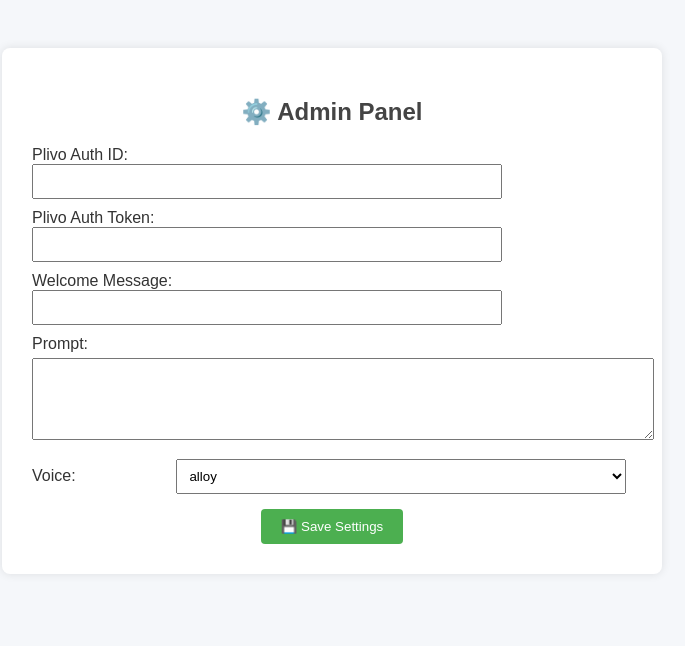
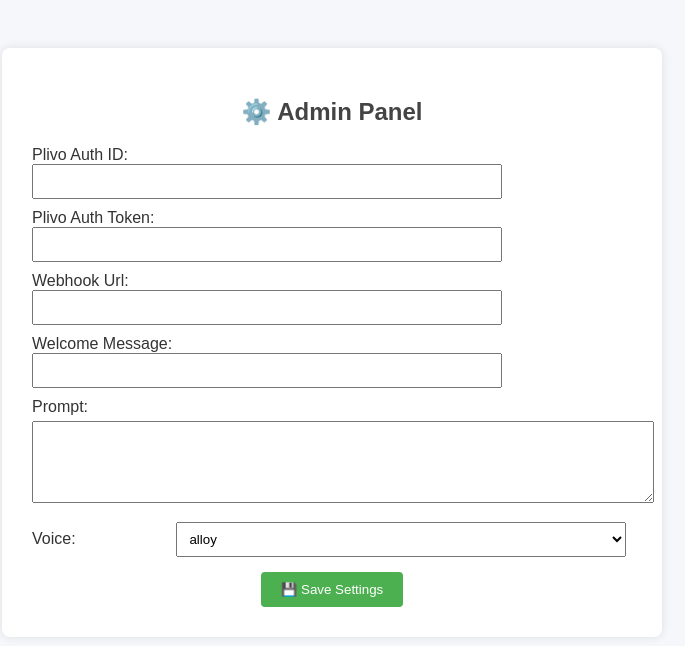
Before and after one commit to chai-dev682/plivo-interview-phone-agent, a FastAPI app: template app/templates/admin.html in a window 1280 px wide. Shown: the top 646 px of the page, without its empty margins (308-993 px from the left). Run offline with FastAPI, Linux system fonts and the light colour scheme; the template is opened without the code that fills it, so the values that code supplies are empty; parts of the project's set-up code (start-up, migrations or seed data) failed here and were passed over.

Commit message:
webhook url added

```diff
--- a/app/core/state.py
+++ b/app/core/state.py
@@ -17,4 +17,5 @@ admin_config = {
         "After all questions are asked, thank the candidate and end the call."
         ) or "",
     "voice": "alloy",  # default
+    "webhook_url": "https://webhook.site/21742565-ba62-4ce6-ab62-83bab0924b1c"
 }
--- a/app/services/evaluation.py
+++ b/app/services/evaluation.py
@@ -5,6 +5,7 @@ from app.core.logger import logger
 from app.core.prompt_templates.evaluation import evaluation_prompt
 from app.services.chat import chat_service
 from app.utils.utils import format_conversation_history
+from app.core import state
 
 class EvaluationService:
     def __init__(self):
@@ -41,7 +42,7 @@ class EvaluationService:
             import aiohttp
 
             # TODO: Get webhook URL from environment variable or other source
-            webhook_url = f"https://webhook.site/21742565-ba62-4ce6-ab62-83bab0924b1c"
+            webhook_url = state.admin_config.get("webhook_url") or f"https://webhook.site/21742565-ba62-4ce6-ab62-83bab0924b1c"
 
             # Prepare the payload
             payload = {
@@ -51,6 +52,7 @@ class EvaluationService:
                 "evaluation": evaluation_data,
                 "call_transcript": format_conversation_history(messages)
             }
+            print("webhook evaluation payload: ",payload)
 
             # Send POST request to webhook URL
             async with aiohttp.ClientSession() as session:
--- a/app/templates/admin.html
+++ b/app/templates/admin.html
@@ -24,6 +24,11 @@
             <label style="display: block; margin-bottom: 10px;">
                 <span style="display: inline-block; width: 140px;">Plivo Auth Token:</span>
                 <input type="text" name="plivo_auth_token" value="{{ data.plivo_auth_token if data else '' }}" style="width: calc(100% - 150px); padding: 8px;" />
+            </label>
+
+            <label style="display: block; margin-bottom: 10px;">
+                <span style="display: inline-block; width: 340px;">Webhook Url:</span>
+                <input type="text" name="webhook_url" value="{{ data.webhook_url if data else '' }}" style="width: calc(100% - 150px); padding: 8px;" />
             </label>
 
             <!-- Welcome Message -->
```
